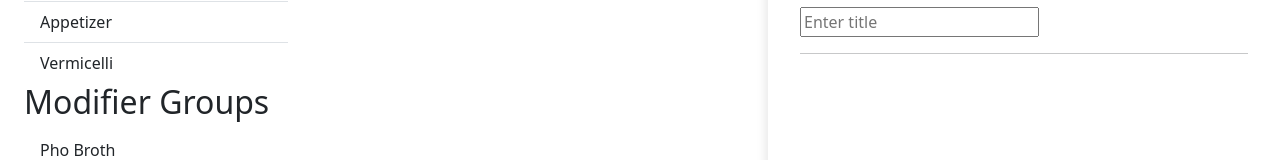
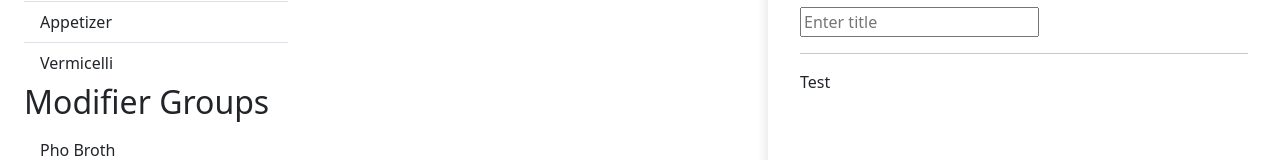
Before and after one commit to cdv0/TableTap, a React (Vite) app in the folder TableTap/: page /assets in a window 1280 px wide. Both pictures are taken after a click on the button "Open sidebar". Shown: the part 159-319 px from the top of the page. Built offline with nearby package versions, Linux system fonts and the light colour scheme.

Commit message:
Rename variables

```diff
--- a/TableTap/src/pages/Assets.tsx
+++ b/TableTap/src/pages/Assets.tsx
@@ -4,7 +4,7 @@ import AssetNavigationSidebar from "../components/AssetNavigationSidebar"
 import OverlaySidebarShell from "../components/OverlaySidebarShell"
 
 const Assets = () => {
-  const [showSidebar, setShowSidebar] = useState(false);
+  const [showOverlaySidebar, setShowOverlaySidebar] = useState(false);
 
   return (
     <div className="d-flex flex-column" style={{ height: "100vh" }}>
@@ -16,14 +16,15 @@ const Assets = () => {
         <div>
           <h1>Assets</h1>
           {/*TEST SIDEBAR OVERLAY*/}
-          <button onClick={() => setShowSidebar(true)}>Open sidebar</button>
+          <button onClick={() => setShowOverlaySidebar(true)}>Open sidebar</button>
         </div>
 
       </div>
 
       {/* TEST: Overlay Sidebar*/}
-      {showSidebar &&
-        <OverlaySidebarShell title="Menu item" group="Add modifier group" onClose={() => {setShowSidebar(false)}} onSave={() => {}}>
+      {showOverlaySidebar &&
+        <OverlaySidebarShell title="Menu item" group="Add modifier group" onClose={() => {setShowOverlaySidebar(false)}} onSave={() => {}}>
+          <p>Test</p>
         </OverlaySidebarShell>
       }
 
```
